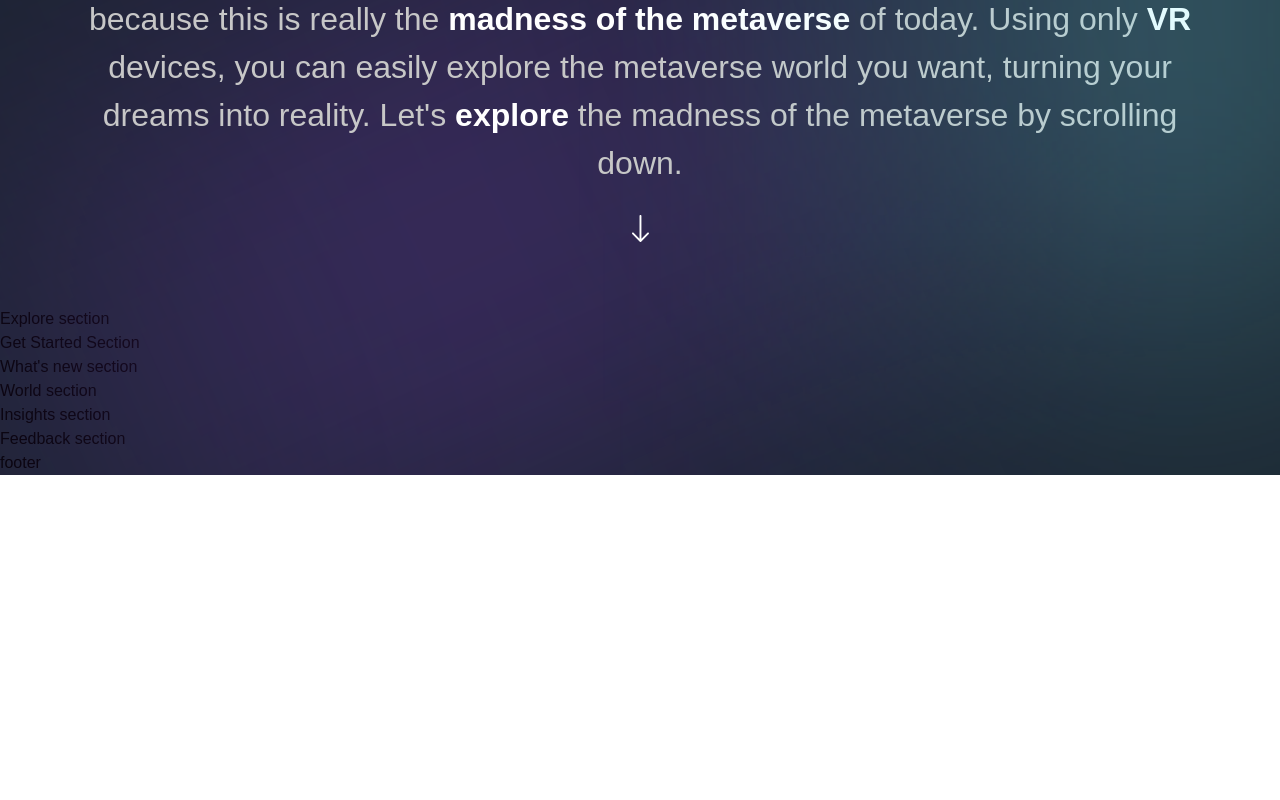
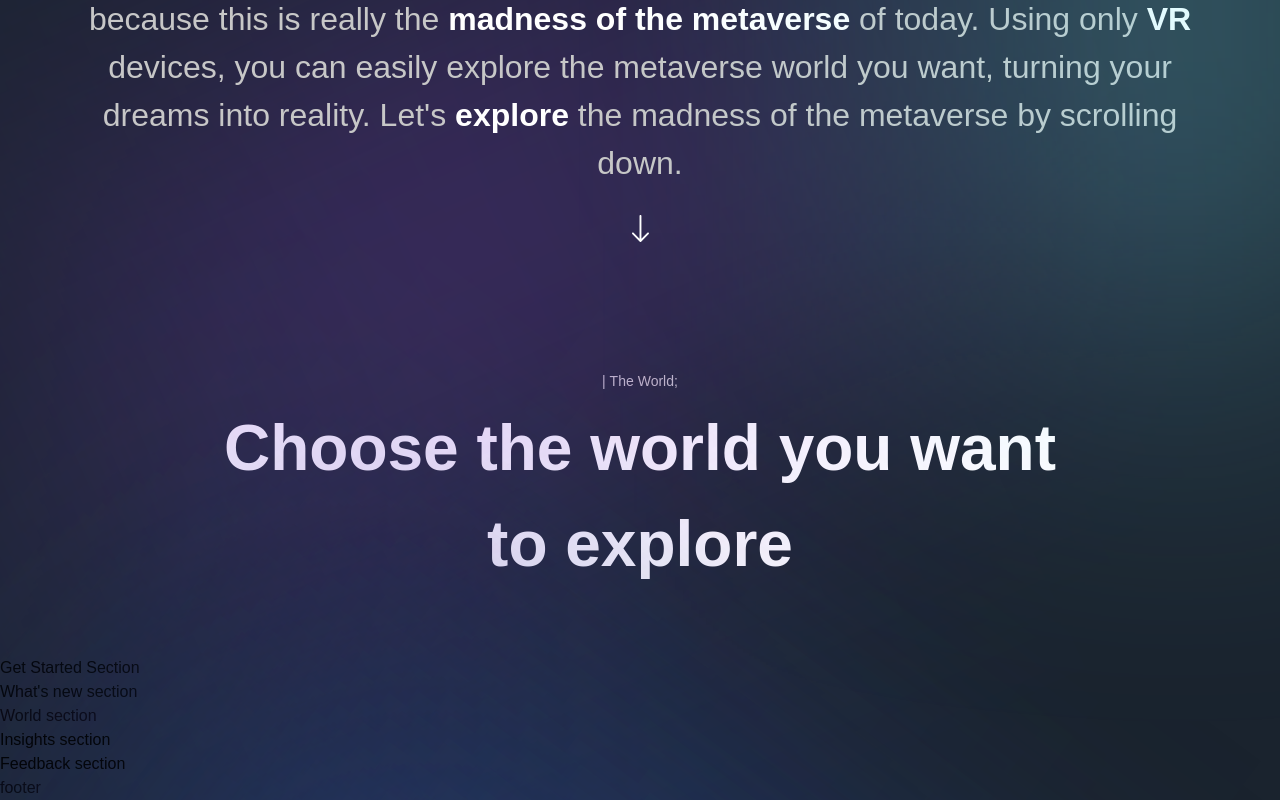
Before and after one commit to itzaRinna/JM_001, a Next.js app in the folder source/: page / in a window 1280 px wide. Shown: the part 1298-2098 px from the top of the page. Before the commit the page ends 1773 px from the top, so only its background shows below. Built offline with nearby package versions, Linux system fonts and the light colour scheme; a web font is replaced by a local one.

Commit message:
explore section fix, 70%

```diff
--- a/source/app/page.js
+++ b/source/app/page.js
@@ -10,11 +10,17 @@
       <div className="gradient-03 z-0"/>
       <Explore />
     </div>
-    <GetStarted />
-    <WhatsNew />
+    <div className="relative">
+      <GetStarted />
+      <div className="gradient-04 z-0"/>
+      <WhatsNew />
+    </div>
     <World />
-    <Insights />
-    <Feedback />
+    <div className="relative">
+      <Insights />
+      <div className="gradient-04 z-0"/>
+      <Feedback />
+    </div>
     <Footer />
   </div>
 );
--- a/source/components/CustomTexts.jsx
+++ b/source/components/CustomTexts.jsx
@@ -21,5 +21,12 @@
 );
 
 export const TitleText = ({ title, textStyles}) => (
-  <h2>Title Text</h2>
+  <motion.h2
+    variants={textVariant2}
+    initial="hidden"
+    whileInView="show"
+    className={`mt-[8px] font-bold md:text-[64px] text-[40px] text-white ${textStyles}`}
+  >
+    {title}
+  </motion.h2>
 );
--- a/source/sections/Explore.jsx
+++ b/source/sections/Explore.jsx
@@ -1,8 +1,27 @@
 'use client';
 
+import { useState } from "react";
+import { motion } from "framer-motion";
+
+import styles from '../styles';
+import { staggerContainer } from '../utils/motion';
+import { ExploreCard, TitleText, TypingText } from "../components";
+import { exploreWorlds } from '../constants';
+
 const Explore = () => (
-  <section>
-    Explore section
+  <section className={`${styles.paddings}`} id="explore" >
+    <motion.div
+      variants={staggerContainer} initial="hidden" whileInView="show"
+      viewport={{once: false, amount: 0.25}}
+      className={`${styles.innerWidth} mx-auto flex flex-col`}
+    >
+      <TypingText title="| The World" textStyles="text-center"></TypingText>
+      <TitleText title={
+        <>Choose the world you want <br className="md:block hidden"/>
+        to explore </>
+      } textStyles="text-center">
+      </TitleText>
+    </motion.div>
   </section>
 );
 
--- a/source/sections/Hero.jsx
+++ b/source/sections/Hero.jsx
@@ -33,7 +33,7 @@
           rounded-tl-[140px] z-10 relative"
           />
 
-          <a href="#explore">
+          <a href="#">
             <div className="w-full flex justify-end sm:-mt-[70px]
              -mt-[50px] pr-[40px] relative z-10"
             >
```
